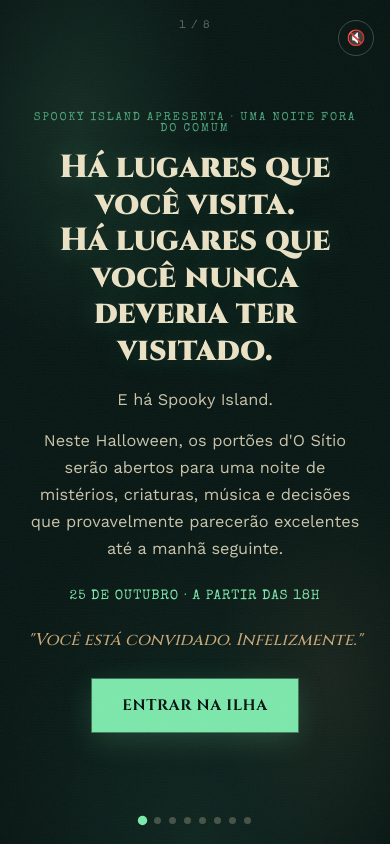
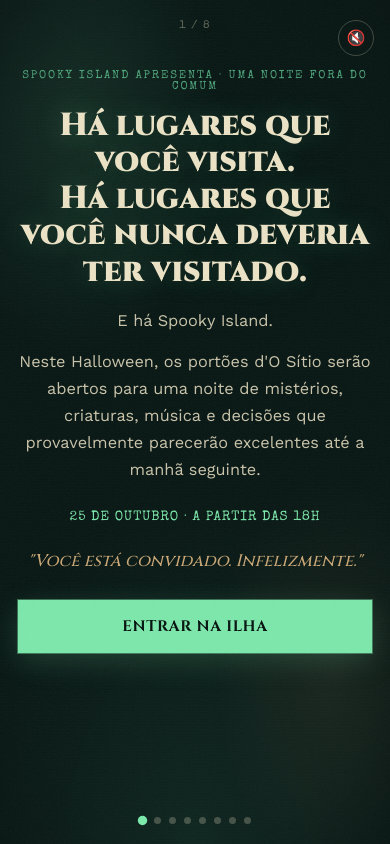
Before and after one commit to Dudufk/spooky-island, a plain HTML site: page index.html in a window 390 px wide. Drawn offline with nearby package versions, Linux system fonts and the light colour scheme.

Commit message:
Enhance layout and styles for mobile responsiveness
Added responsive styles for smaller screens and improved layout.

```diff
--- a/index.html
+++ b/index.html
@@ -89,6 +89,8 @@
     align-items: center;
     justify-content: center;
     padding: 24px;
+    overflow-y: auto;
+    -webkit-overflow-scrolling: touch;
   }
 
   .section {
@@ -96,8 +98,27 @@
     width: 100%;
     max-width: 620px;
     text-align: center;
+    margin: auto;
   }
   .section.active { display: block; }
+
+  @media (max-width: 640px) {
+    .stage {
+      align-items: flex-start;
+      padding: 70px 18px 90px;
+    }
+    .section { margin: 0 auto; }
+    h1.headline { font-size: clamp(1.6rem, 7vw, 2.2rem); }
+    h2.title { font-size: clamp(1.3rem, 6vw, 1.7rem); }
+    p.body-text { font-size: 0.95rem; }
+    .quote { font-size: 0.95rem; margin: 14px 0 22px; }
+    .kicker { font-size: 0.64rem; margin-bottom: 12px; }
+    .warn-list, .final-list { gap: 8px; }
+    .warn-list li, .final-row { padding: 11px 14px; font-size: 0.9rem; }
+    .cta { padding: 14px 22px; font-size: 0.88rem; width: 100%; }
+    .step-hint { font-size: 0.6rem; }
+    .sound-toggle { width: 32px; height: 32px; font-size: 0.85rem; }
+  }
 
   .kicker {
     font-family: var(--font-vhs);
```
